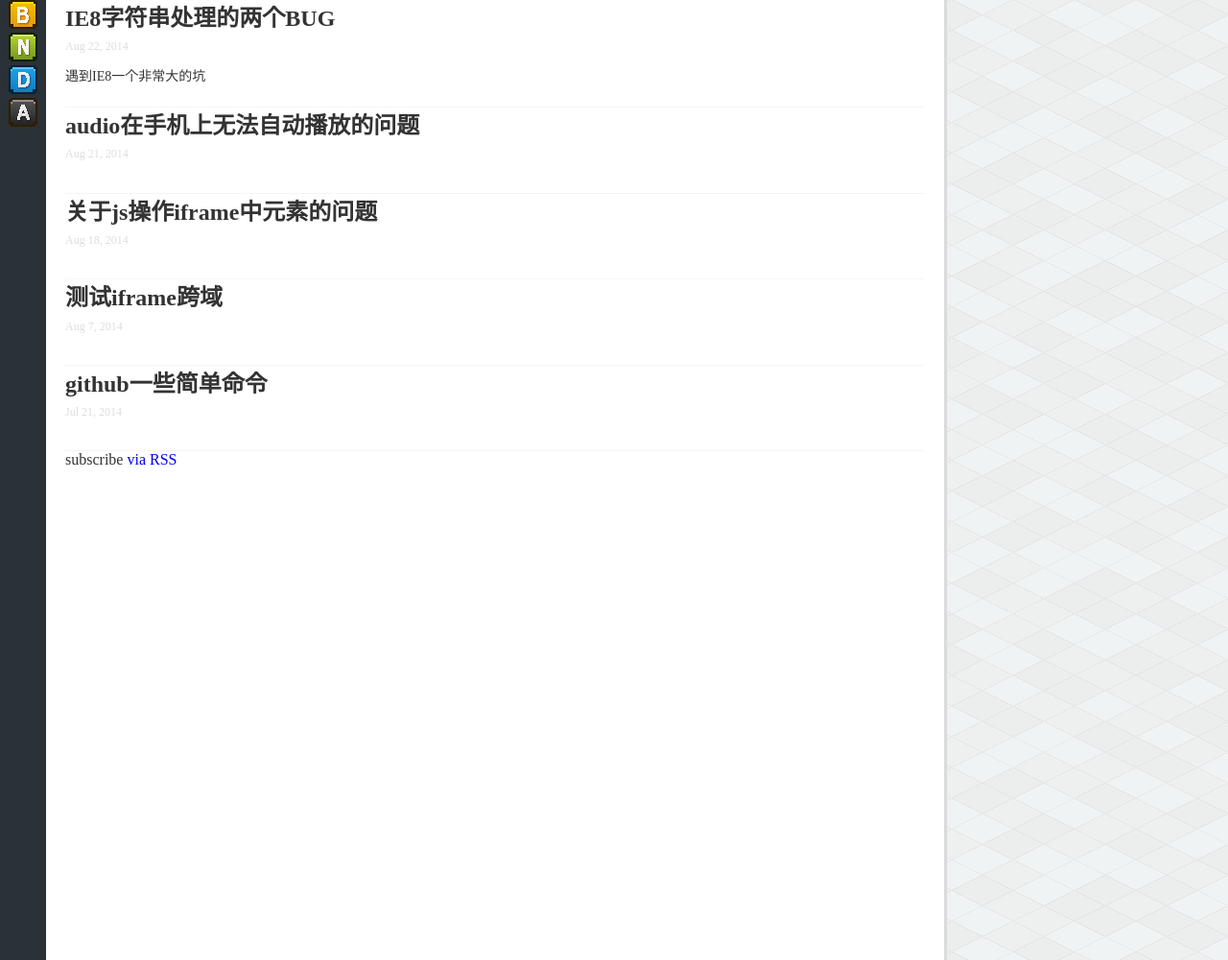
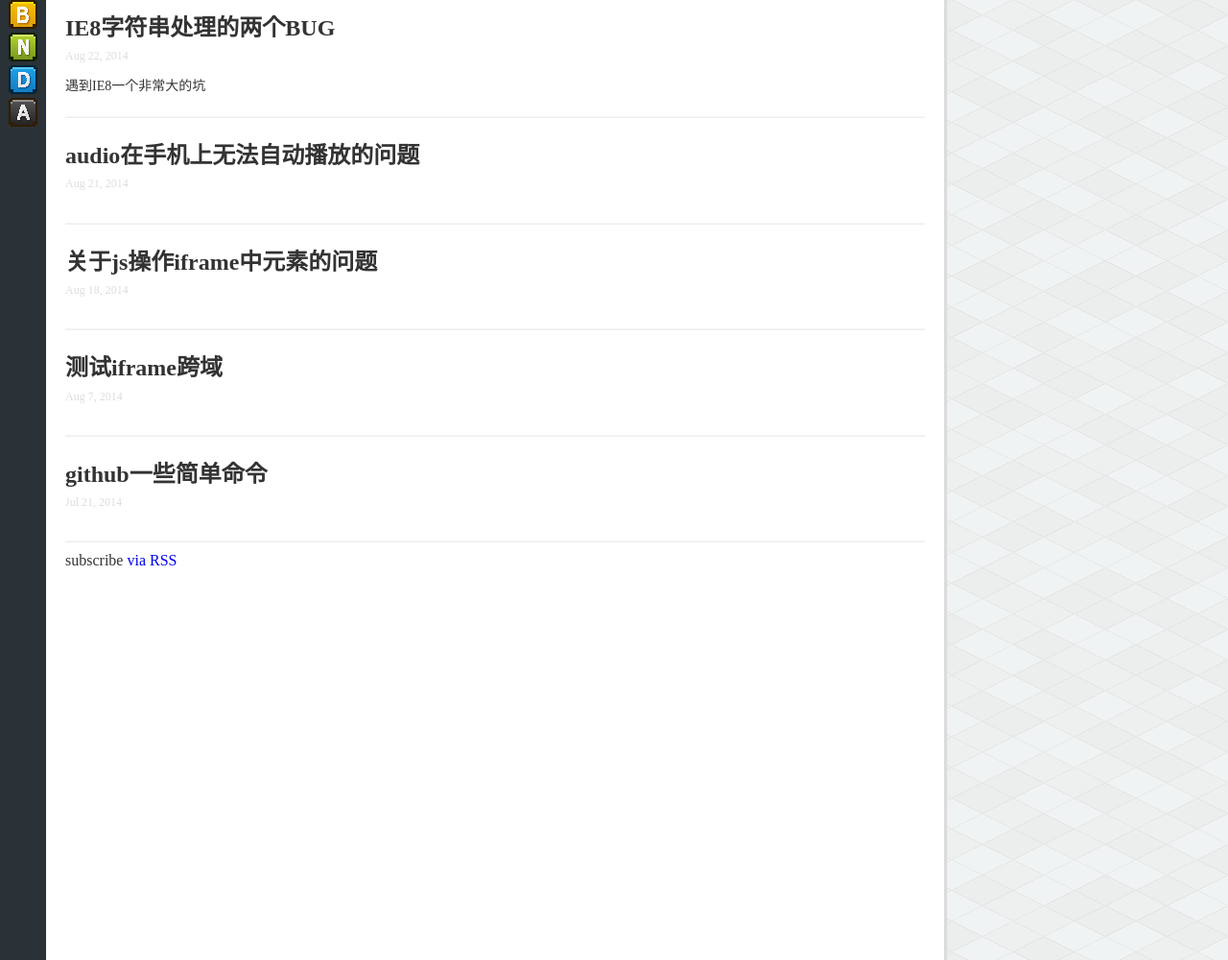
Before and after one commit to chzhbob/jekyll_demo, a Jekyll site: the page built from index.html, in a window 1280 px wide. Shown: the whole page at 96% size. Built offline with Jekyll 4.4.1, drawn with Linux system fonts in a browser that asks for light colours.

Commit message:
css reupdate

```diff
--- a/_config.yml
+++ b/_config.yml
@@ -7,4 +7,4 @@ baseurl: ""
 # Build settings
 markdown: kramdown
 permalink: pretty
-highlighter: rouge
+highlighter: pygments
--- a/css/main.css
+++ b/css/main.css
@@ -7,39 +7,13 @@ html,body{
 .wrap:before,
 .wrap:after { content:""; display:table; }
 .wrap:after { clear: both; }
-<<<<<<< HEAD
 .wrap { zoom: 1;}
 .list-unstyled {padding-left: 0;list-style: none;}
 a,a:hover{text-decoration:none;}
-=======
-.wrap {
-  max-width: 860px;
-  padding: 0 30px;
-  margin: 0 auto;
-  zoom: 1;
-}
-
-.list-unstyled {
-	padding-left: 0;
-	list-style: none;
-}
-
-a,
-a:hover{
-	text-decoration:none;
-}
-.pull-left{
-	float:left;
-}
-.pull-right{
-	float:right;
-}
->>>>>>> 3c86ff29edf78d5edc344f501a993e26167c3ebd
 
 /* Layout Styles */
 /* ----------------------------------------------------------*/
 
-<<<<<<< HEAD
 /* Site left */
 .main-content{
 
@@ -61,63 +35,9 @@ a:hover{
 	border-right: 1px solid #dddddd;
 	box-shadow: 2px 0 1px #dbdbdb;
 	padding: 0 20px 0 68px;
-=======
-/* Site header */
-
-.site-banner {
-	background:#2c2b2b;
-}
-.site-banner .site-banner-content{
-	width:860px;
-	height:42px;
-	margin:0 auto;
-	padding-top:20px;
-}
-.site-banner nav{
-	float:right;
-}
-.site-banner nav li{
-	float:left;
-}
-.site-banner nav li a{
-	display:block;
-	border:1px solid #2c2b2b;
-	color:#FFFFFF;
-	padding:5px 10px;
-	margin:0 5px;
-}
-.site-banner nav li.active a,
-.site-banner nav li a:hover{
-	color:#C59966;
-	border-color:#FFFFFF;
-}
-.site-banner hgroup{
-	text-align:center;
-	padding-top:100px;
-}
-.site-banner hgroup hr{
-	border-color:#C59966;
-	border-width:10px;
-	width:125px;
-}
-.site-banner hgroup h1{
-	font-family:fantasy;
-	font-size:70px;
-	color:white;
-	margin:10px;
 }
 
 
-/* Site footer */
-
-.site-footer{
-	border-top: 1px solid #e8e8e8;
-	padding: 20px 0;
->>>>>>> 3c86ff29edf78d5edc344f501a993e26167c3ebd
-}
-
-
-<<<<<<< HEAD
 /* Index list */
 .posts .post-item{
 	padding-top: 10px;
@@ -129,23 +49,6 @@ a:hover{
 	display: block;
 	border-bottom: 1px solid #f5f5f5;
 	padding-bottom: 20px;
-=======
-/* Post List styles */
-.posts{
-	margin:40px 0;
-}
-.posts li{
-	margin-bottom:40px;
-}
-.posts li a{
-	display:block;
-	padding:25px;
-	border:1px solid #CCC;
-	background:url("../images/item-bg.png") right bottom no-repeat;
-}
-.posts li a:hover{
-	background-color:#FCFCFC;
->>>>>>> 3c86ff29edf78d5edc344f501a993e26167c3ebd
 }
 .post-title{
 	font-size: 24px;
```
Also changed, not shown: 4 other files.
